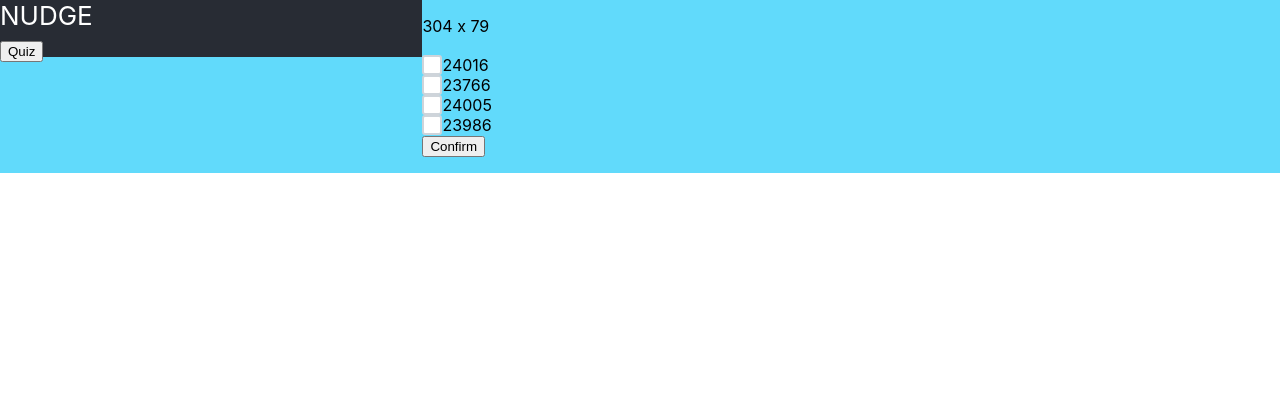
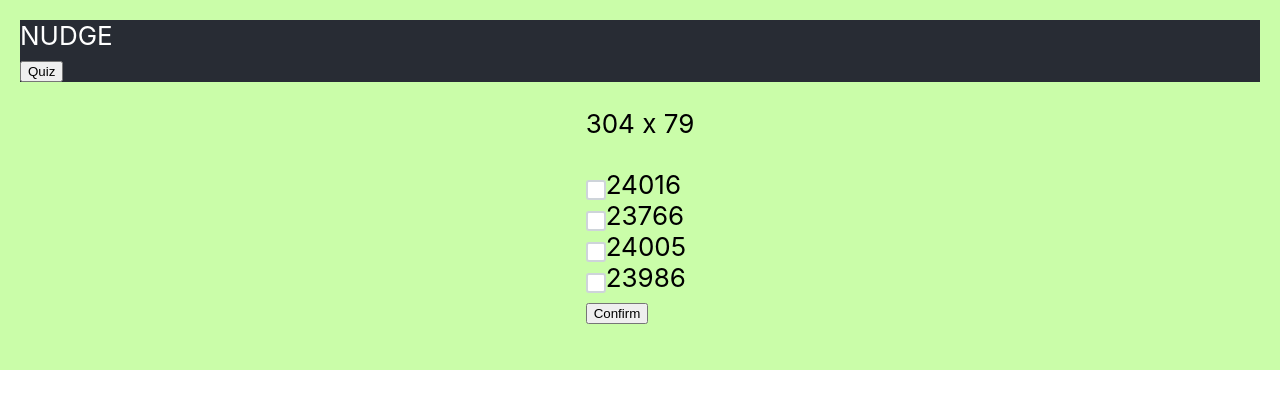
Before and after one commit to hungalunga/8-bit_NUDGE, a React (Create React App) app in the folder my-app/: page / in a window 1280 px wide. Shown: the top 408 px of the page. Built offline with nearby package versions, Linux system fonts and the light colour scheme.

Commit message:
lil bit of css

```diff
--- a/my-app/src/Components/App.css
+++ b/my-app/src/Components/App.css
@@ -1,8 +1,8 @@
 .App {
-  display:grid;
-  grid-template-columns: 33% 34% 33%;
-  grid-template-rows: 33% auto 100% 100%;
-  background-color: #61dafb;
+  display: flex;
+  flex-direction: column;
+  padding: 20px;
+  background-color: #9efb618b;
 }
 
 .App-header {
@@ -15,6 +15,17 @@
 
 .App-link {
   color: #61dafb;
+}
+
+.MainQuiz {
+  display: flex;
+  flex-direction: column;
+  justify-content: center;
+  align-items: center;
+  margin: 0 auto;
+  width: 100%;
+  height: 100%;
+  font-size: calc(10px + 2vmin);
 }
 
 @keyframes App-logo-spin {
--- a/my-app/src/Components/App.js
+++ b/my-app/src/Components/App.js
@@ -18,7 +18,7 @@
 
       </header>
 
-      <div>
+      <div className="MainQuiz">
         <MainQuiz/>
       </div>
     </div>
```
